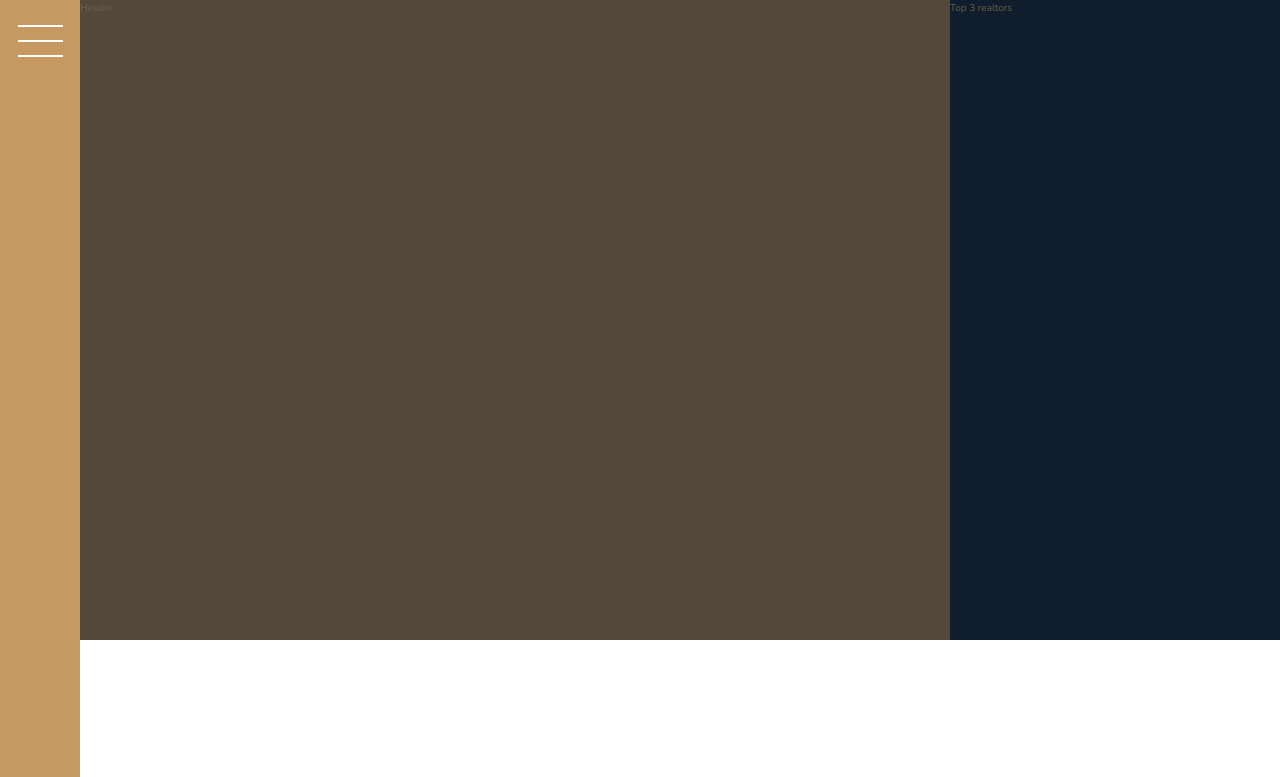
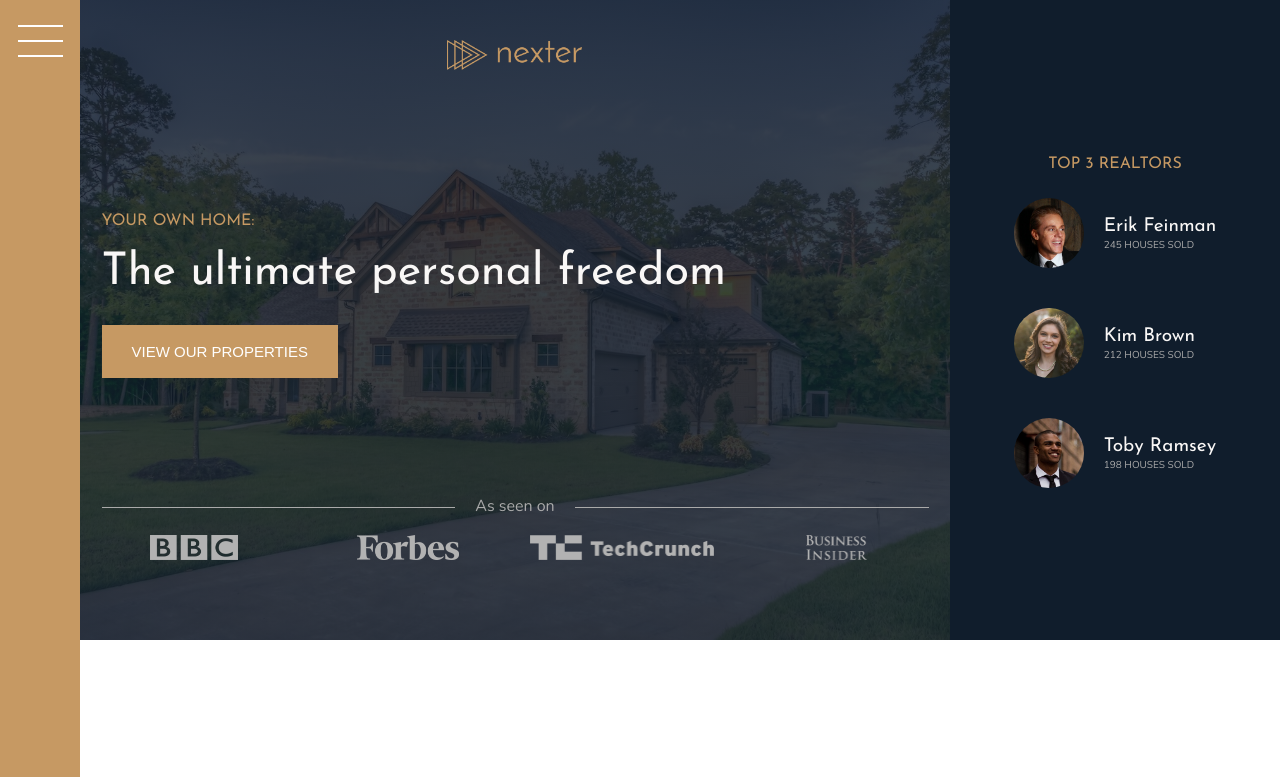
Before and after one commit to andyxw123/nexter, a website: page index.html in a window 1280 px wide. Shown: the top 777 px of the page. Drawn offline with nearby package versions, Linux system fonts and the light colour scheme; files that its build step writes are made by us from their sources.

Commit message:
Sidebar, Header & Realtors

```diff
--- a/index.html
+++ b/index.html
@@ -19,11 +19,40 @@
     </div>
 
     <header class="header">
-        Header
+        <img src="img/logo.png" alt="Nexter Logo" class="header__logo">
+        <h3 class="heading-3">Your own home:</h3>
+        <h1 class="heading-1">The ultimate personal freedom</h1>
+        <button class="btn header__btn">View our properties</button>
+        <div class="header__seenon-text">As seen on</div>
+        <div class="header__seenon-logos">
+            <img src="img/logo-bbc.png" alt="Seen on logo 1">
+            <img src="img/logo-forbes.png" alt="Seen on logo 2">
+            <img src="img/logo-techcrunch.png" alt="Seen on logo 3">
+            <img src="img/logo-bi.png" alt="Seen on logo 4">
+        </div>
     </header>
 
     <div class="realtors">
-        Top 3 realtors
+        <h3 class="heading-3">Top 3 realtors</h3>
+        <div class="realtors__list">
+            <img src="img/realtor-1.jpeg" alt="Realtor 1" class="realtors__img">
+            <div class="realtors__details">
+                <h4 class="heading-4 heading-4--light">Erik Feinman</h4>
+                <p class="realtors__sold">245 houses sold</p>
+            </div>
+
+            <img src="img/realtor-2.jpeg" alt="Realtor 2" class="realtors__img">
+            <div class="realtors__details">
+                <h4 class="heading-4 heading-4--light">Kim Brown</h4>
+                <p class="realtors__sold">212 houses sold</p>
+            </div>
+
+            <img src="img/realtor-3.jpeg" alt="Realtor 1" class="realtors__img">
+            <div class="realtors__details">
+                <h4 class="heading-4 heading-4--light">Toby Ramsey</h4>
+                <p class="realtors__sold">198 houses sold</p>
+            </div>
+        </div>
     </div>
 
     <section class="features">
--- a/sass/_base.scss
+++ b/sass/_base.scss
@@ -3,6 +3,7 @@ $color-primary: #c69963;
 $color-primary-dark: #b28451;
 
 $color-secondary: #101d2c;
+$color-secondary-light: #1b3149;
 
 $color-grey-light-1: #f9f7f6;
 $color-grey-light-2: #aaa;
--- a/sass/_footer.scss
+++ b/sass/_footer.scss
@@ -15,7 +15,14 @@
   grid-gap: 2rem;
   grid-template-columns: repeat(auto-fit, minmax(15rem, 1fr));
   grid-auto-rows: minmax(1rem, 1fr);
-  align-items: center;
+  //align-items: center;
+
+  &__item {
+    background-color: $color-secondary-light;
+    transition: all .2s;
+    display: grid;
+    align-content: space-around;
+  }
 
   &__link:link,
   &__link:visited {
@@ -29,9 +36,10 @@
     padding: 1.5rem;
     transition: all 0.2s;
 
-    background-color: rgba($color-white, 0.05);
+    background-color: $color-secondary-light;
   }
 
+  &__item:hover,
   &__link:hover,
   &__link:active {
     background-color: $color-grey-dark-1;
--- a/sass/_header.scss
+++ b/sass/_header.scss
@@ -1,4 +1,58 @@
 .header {
-    background-color: $color-grey-dark-1;
-    grid-column: full-start / col-end 6;
+  grid-column: full-start / col-end 6;
+
+  background-image: linear-gradient(
+      rgba($color-secondary, 0.83),
+      rgba($color-secondary, 0.83)
+    ),
+    url('../img/hero.jpeg');
+  background-size: cover;
+  background-position: center;
+  padding: 8rem;
+  padding-top: 4rem;
+
+  display: grid;
+  grid-template-rows: 1fr auto 6rem 1fr;
+  grid-template-columns: max-content;
+  grid-row-gap: 1.5rem;
+  justify-content: center;
+
+  &__logo {
+    height: 3rem;
+    justify-self: center;
+  }
+
+  &__btn {
+    align-self: start;
+    justify-self: start;
+  }
+
+  &__seenon-text {
+    font-size: 1.6rem;
+    color: $color-grey-light-2;
+
+    display: grid;
+    grid-template-columns: 1fr max-content 1fr;
+    grid-gap: 2rem;
+    align-items: center;
+
+    &::before,
+    &::after {
+        content: "";
+        height: 1px;
+        background-color: currentColor;
+    }
+  }
+
+  &__seenon-logos {
+    display: grid;
+    grid-template-columns: repeat(4, 1fr);
+    grid-gap: 3rem;
+    justify-items: center;
+
+    img {
+      height: 2.5rem;
+      filter: brightness(70%);
+    }
+  }
 }
--- a/sass/_realtors.scss
+++ b/sass/_realtors.scss
@@ -2,4 +2,34 @@
     background-color: $color-secondary;
 
     grid-column: col-start 7 / full-end;
+
+    display: grid;
+    align-content: center;
+    justify-content: center;
+    grid-row-gap: 2rem;
+    justify-items: center;
+
+    padding: 3rem;
+
+    &__list {
+        display: grid;
+        grid-template-columns: min-content max-content;
+        grid-column-gap: 2rem;
+        grid-row-gap: 5vh;
+        align-items: center;
+        justify-content: center;
+        align-content: center;
+    }
+
+    &__img {
+        width: 7rem;
+        border-radius: 50%;
+        display: block;
+    }
+
+    &__sold {
+        text-transform: uppercase;
+        color: $color-grey-light-2;
+        margin-top: -.5rem;
+    }
 }
--- a/sass/_typography.scss
+++ b/sass/_typography.scss
@@ -5,6 +5,9 @@
 
 .heading-1 {
     @extend %heading;
+    font-size: 4.5rem;
+    color: $color-grey-light-1;
+    line-height: 1;
 }
 
 .heading-2 {
```
